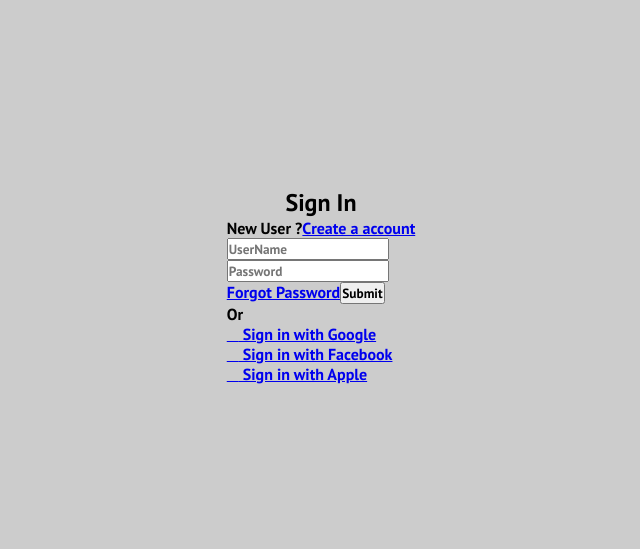
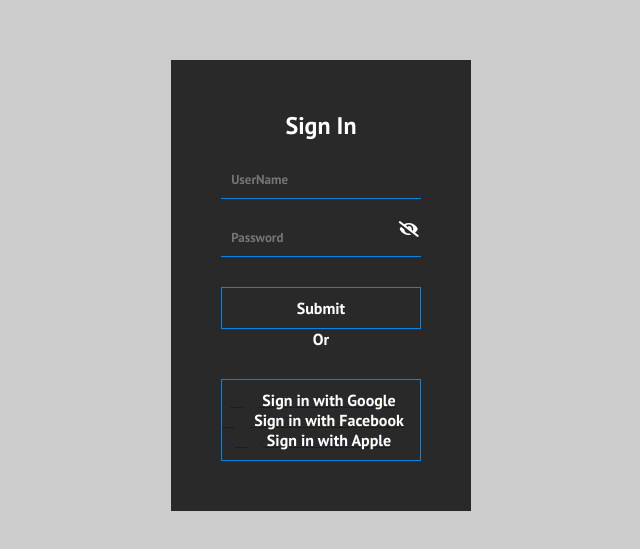
Before and after one commit to JuliaKathariina/TRVL-Web, a React (Create React App) app: page / in a window 1280 px wide. Shown: the part 115-664 px from the top of the page, without its empty margins (319-959 px from the left). Built offline with nearby package versions, Linux system fonts and the light colour scheme.

Commit message:
Stylinglog

```diff
--- a/src/App.css
+++ b/src/App.css
@@ -7,14 +7,6 @@
 .Home,
 .services,
 .products,
-.sign-up {
-  display: flex;
-  height: 90vh;
-  align-items: center;
-  justify-content: center;
-  font-size: 3rem;
-}
-
 .services {
   background-position: center;
   background-size: cover;
@@ -32,11 +24,3 @@
   color: black;
   font-size: 100px;
 }
-
-.sign-up {
-  background-position: center;
-  background-size: cover;
-  background-repeat: no-repeat;
-  color: #fff;
-  font-size: 100px;
-}
--- /dev/null
+++ b/src/compontens/Pages/Sign-up.css
@@ -0,0 +1,82 @@
+body,
+h1 {
+  margin: 0;
+  padding: 0;
+}
+
+.wrapper {
+  background-color: rgba(0, 0, 0, 0.8);
+  margin: 12% auto;
+  max-width: 500px;
+  padding: 50px;
+  color: #fff;
+  text-align: center;
+
+  background-position: center;
+  background-size: cover;
+  background-repeat: no-repeat;
+}
+.input-controll {
+  border-bottom: 1px solid #0984e3;
+  width: 100%;
+  display: flex;
+  align-items: center;
+  margin-top: 20px;
+  position: relative;
+}
+
+.input-field {
+  width: 100%;
+  background-color: transparent;
+  border: none;
+  outline: none;
+  color: #fff;
+  padding: 10px;
+  font-size: 13px;
+}
+
+.input-submit {
+  width: 100%;
+  margin-top: 30px;
+  display: block;
+  background: transparent;
+  border: 1px solid #0984e3;
+  color: #fff;
+  font-size: 16px;
+  padding: 10px 0px;
+  font-weight: 700;
+  cursor: pointer;
+  transition: 0.3s ease-in-out;
+}
+.input-submit:hover {
+  background-color: rgba(0, 0, 0, 0.3);
+}
+
+#hide1 {
+  display: none;
+}
+
+.eye {
+  position: absolute;
+  right: 1%;
+}
+
+.method {
+  width: 100%;
+  margin-top: 30px;
+  display: block;
+
+  border: 1px solid #0984e3;
+  color: #fff;
+  font-size: 16px;
+  padding: 10px 0px;
+  font-weight: 700;
+  cursor: pointer;
+  transition: 0.3s ease-in-out;
+}
+
+.text-log {
+  color: white;
+  margin: 1rem;
+  font-size: 16px;
+}
--- a/src/compontens/Pages/Sign-up.js
+++ b/src/compontens/Pages/Sign-up.js
@@ -1,6 +1,6 @@
 import React, { useState } from "react";
 import PropTypes from "prop-types";
-import "../../App.css";
+import "./Sign-up.css";
 
 async function loginUser(credentials) {
   return fetch("http://localhost:8080/signup", {
@@ -24,33 +24,17 @@ export default function SignUp({ setToken }) {
     setToken(token);
   };
   return (
-    <main className="main">
     <div className="container">
       <section className="wrapper">
-          <div className="heading">
         <h1 className="text-large"> Sign In</h1>
-            <p className="text-normal">
-              New User ?
-              <span>
-                <a href="#" className="text-links">
-                  Create a account
-                </a>
-              </span>
-            </p>
-          </div>
 
-          <form
-            onSubmit={handleSubmit}
-            action=""
-            name="signin"
-            className="form"
-          >
+        <form onSubmit={handleSubmit} action="" name="signin" className="form">
           <div className="input-controll">
-              <label for="text" className="input-label" hidden>
+            <label className="input-label" hidden>
               UserName
             </label>
             <input
-                className="input-flied"
+              className="input-field"
               type="text"
               name="text"
               required
@@ -60,27 +44,22 @@ export default function SignUp({ setToken }) {
             />
           </div>
           <div className="input-controll">
-              <label for="password" className="input-label" hidden>
-                Password
-              </label>
+            <label className="input-label">
               <input
                 type="password"
-                name="password"
-                id="password
-                "
                 className="input-field"
                 placeholder="Password"
                 onChange={(e) => setPassword(e.target.value)}
               />
+              <span class="eye" onclick="myFunction()">
+                <i id="hide1" class="far fa-eye"></i>
+                <i id="hide2" class="fas fa-eye-slash"></i>
+              </span>
+            </label>
           </div>
-            <div className="input-controll">
-              <a href="#" className="text-links">
-                Forgot Password
-              </a>
           <button type="submit" className="input-submit">
             Submit
           </button>
-            </div>
         </form>
         <div className="striped">
           <span className="method-line"></span>
@@ -91,25 +70,24 @@ export default function SignUp({ setToken }) {
           <div className="method-controll">
             <a href="#" className="method-action">
               <i className="fa-brands fa-google"></i>
-                <span> Sign in with Google</span>
+              <span className="text-log"> Sign in with Google</span>
             </a>
           </div>
           <div className="method-controll">
             <a href="#" className="method-action">
               <i className="fa-brands fa-facebook-f"></i>
-                <span> Sign in with Facebook</span>
+              <span className="text-log"> Sign in with Facebook</span>
             </a>
           </div>
           <div className="method-controll">
             <a href="#" className="method-action">
               <i className="fa-brands fa-apple"></i>
-                <span> Sign in with Apple</span>
+              <span className="text-log"> Sign in with Apple</span>
             </a>
           </div>
         </div>
       </section>
     </div>
-    </main>
   );
 }
 
```
Lines whose indentation alone changed are shown as unchanged.
